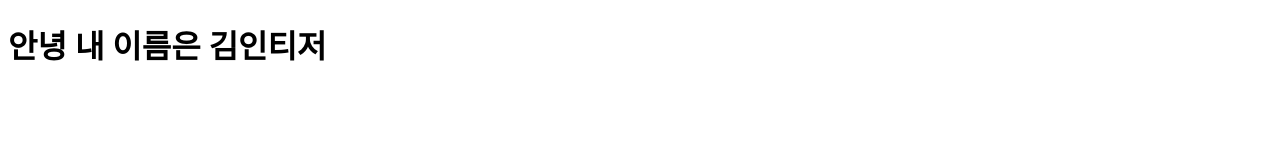
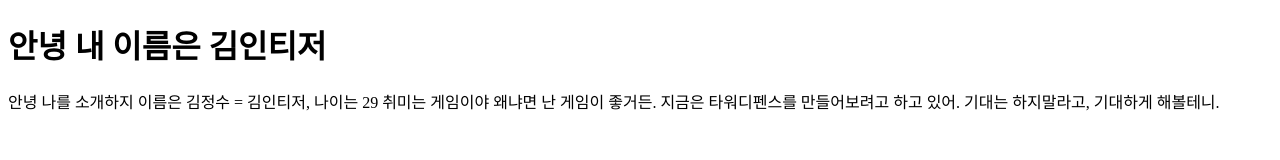
Before and after one commit to KimInteger/subjectThreeGit, a website: page index.html in a window 1280 px wide. Drawn offline with Linux system fonts and the light colour scheme.

Commit message:
p태그 작성 및 더미텍스트

```diff
--- a/index.html
+++ b/index.html
@@ -7,5 +7,6 @@
 </head>
 <body>
   <h1>안녕 내 이름은 김인티저</h1>
+  <p>안녕 나를 소개하지 이름은 김정수 = 김인티저, 나이는 29 취미는 게임이야 왜냐면 난 게임이 좋거든. 지금은 타워디펜스를 만들어보려고 하고 있어. 기대는 하지말라고, 기대하게 해볼테니.</p>
 </body>
 </html>
```
